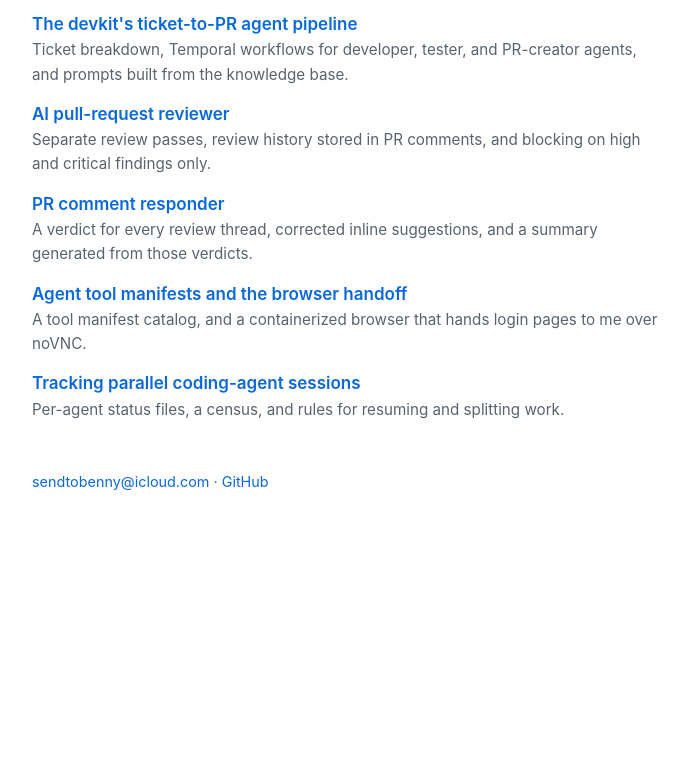
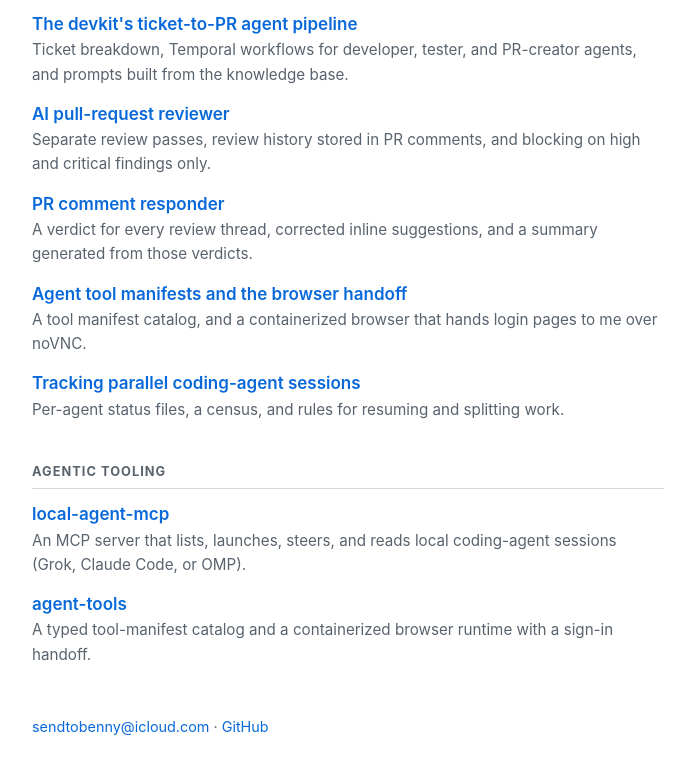
Before and after one commit to bennytaipei/bennytaipei.github.io, a plain HTML site: page index.html in a window 1280 px wide. Shown: the part 502-1276 px from the top of the page, without its empty margins (292-981 px from the left). Before the commit the page ends 1043 px from the top, so only its background shows below. Drawn offline with Linux system fonts and the light colour scheme.

Commit message:
docs: link public agentic repos

```diff
--- a/index.html
+++ b/index.html
@@ -35,5 +35,10 @@ footer{margin-top:48px;color:var(--muted);font-size:.9rem}
 <li><a href="/agent-tools-handoff.html">Agent tool manifests and the browser handoff</a><span class="desc">A tool manifest catalog, and a containerized browser that hands login pages to me over noVNC.</span></li>
 <li><a href="/agent-control-plane.html">Tracking parallel coding-agent sessions</a><span class="desc">Per-agent status files, a census, and rules for resuming and splitting work.</span></li>
 </ul>
+<h2>Agentic tooling</h2>
+<ul>
+<li><a href="https://github.com/bennytaipei/local-agent-mcp">local-agent-mcp</a><span class="desc">An MCP server that lists, launches, steers, and reads local coding-agent sessions (Grok, Claude Code, or OMP).</span></li>
+<li><a href="https://github.com/bennytaipei/agent-tools">agent-tools</a><span class="desc">A typed tool-manifest catalog and a containerized browser runtime with a sign-in handoff.</span></li>
+</ul>
 <footer><a href="mailto:sendtobenny@icloud.com">sendtobenny@icloud.com</a> · <a href="https://github.com/bennytaipei">GitHub</a></footer>
 </main></body></html>
```
Also changed, not shown: agent-control-plane.html (+1 -0 lines), agent-tools-handoff.html (+1 -0 lines).
